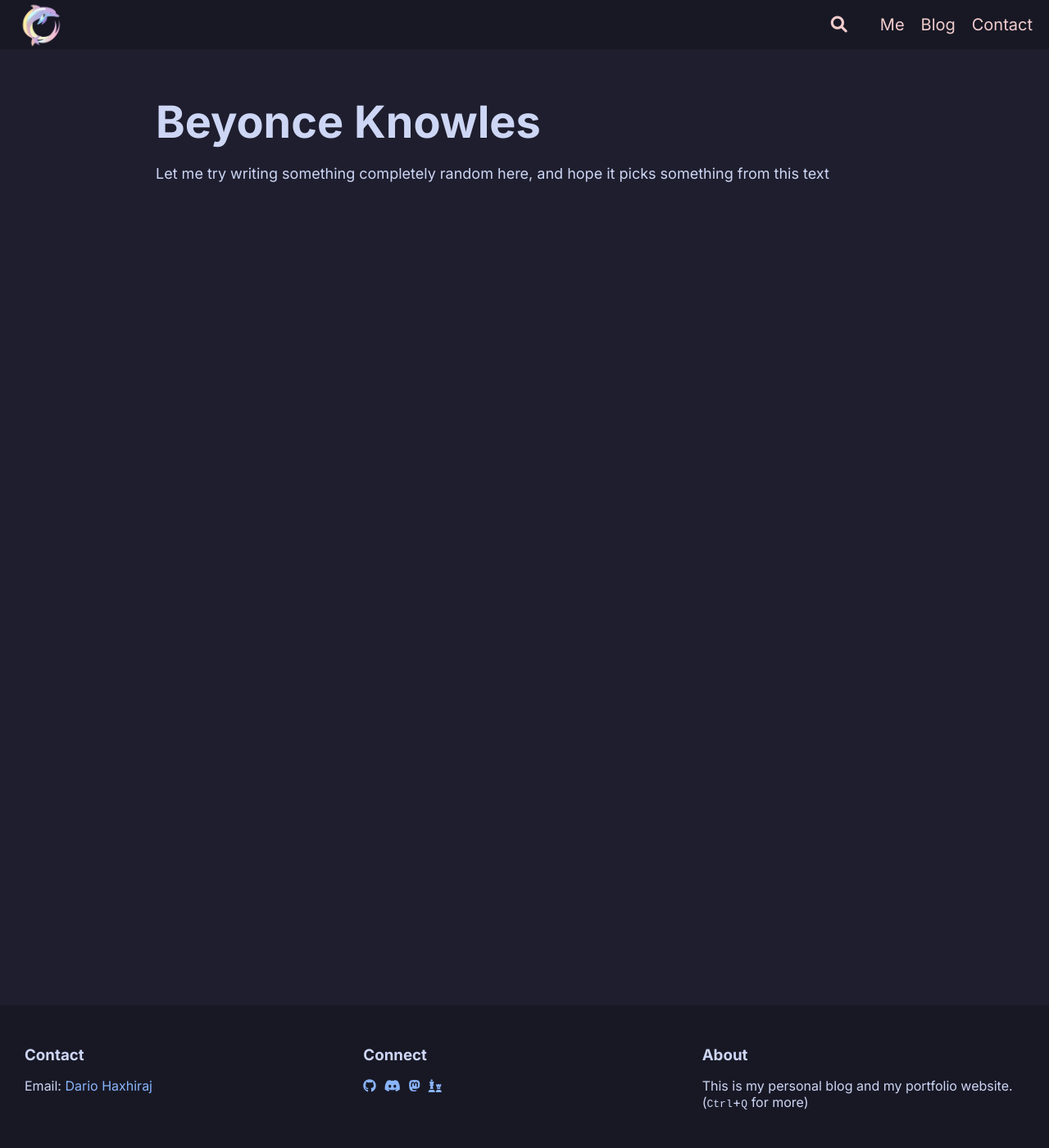
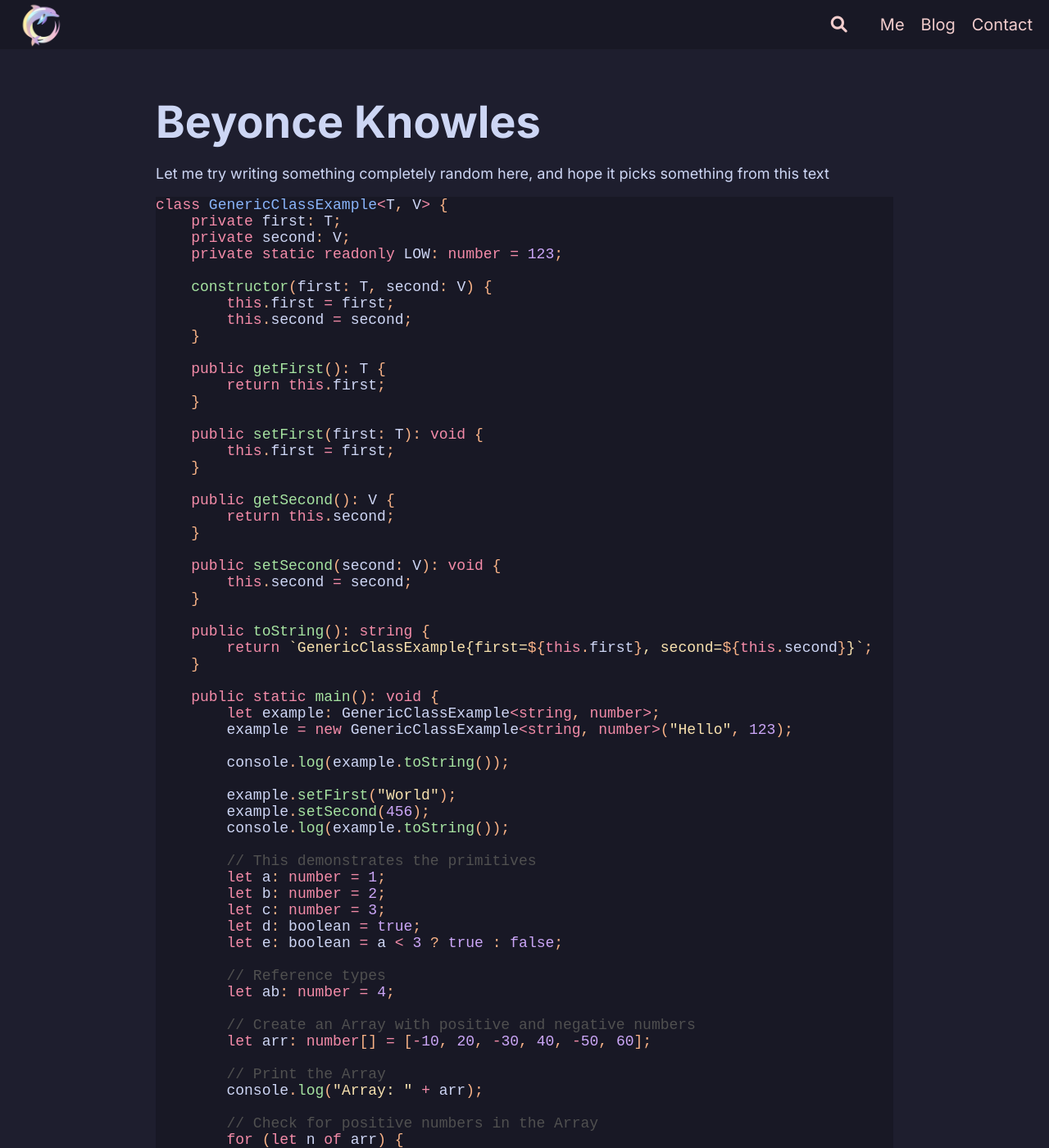
Before and after one commit to low-perry/dario_blog, a Jekyll site: the page built from _posts/2024-03-08-check-title-author.markdown, in a window 1280 px wide and 1400 px high. Shown: the whole window at 82% size. Built offline with Jekyll 4.4.1, drawn with Linux system fonts in a browser that asks for light colours; comment, search, counter and statistics services are not loaded; some of the changed text lies outside the part shown.

Commit message:
Add scroll bars for when the screen is too small

````diff
--- a/_posts/2024-03-08-check-title-author.markdown
+++ b/_posts/2024-03-08-check-title-author.markdown
@@ -9,3 +9,75 @@
 ---
 
 Let me try writing something completely random here, and hope it picks something from this text
+
+```typescript
+class GenericClassExample<T, V> {
+    private first: T;
+    private second: V;
+    private static readonly LOW: number = 123;
+
+    constructor(first: T, second: V) {
+        this.first = first;
+        this.second = second;
+    }
+
+    public getFirst(): T {
+        return this.first;
+    }
+
+    public setFirst(first: T): void {
+        this.first = first;
+    }
+
+    public getSecond(): V {
+        return this.second;
+    }
+
+    public setSecond(second: V): void {
+        this.second = second;
+    }
+
+    public toString(): string {
+        return `GenericClassExample{first=${this.first}, second=${this.second}}`;
+    }
+
+    public static main(): void {
+        let example: GenericClassExample<string, number>;
+        example = new GenericClassExample<string, number>("Hello", 123);
+
+        console.log(example.toString());
+
+        example.setFirst("World");
+        example.setSecond(456);
+        console.log(example.toString());
+
+        // This demonstrates the primitives
+        let a: number = 1;
+        let b: number = 2;
+        let c: number = 3;
+        let d: boolean = true;
+        let e: boolean = a < 3 ? true : false;
+
+        // Reference types
+        let ab: number = 4;
+
+        // Create an Array with positive and negative numbers
+        let arr: number[] = [-10, 20, -30, 40, -50, 60];
+
+        // Print the Array
+        console.log("Array: " + arr);
+
+        // Check for positive numbers in the Array
+        for (let n of arr) {
+            if (n > 0) {
+                console.log(n + " is positive.");
+            } else {
+                console.log(n + " is negative.");
+            }
+        }
+    }
+}
+
+// Run the main method
+GenericClassExample.main();
+```
--- a/assets/css/main.css
+++ b/assets/css/main.css
@@ -334,3 +334,31 @@
     width: 20px;
     left: 50%;
 }
+
+pre {
+    overflow-x: scroll;
+    /* Style the scrollbar for WebKit browsers (Chrome, Safari) */
+    -webkit-overflow-scrolling: touch; /* Optional: smooth scrolling on iOS */
+}
+
+pre::-webkit-scrollbar {
+    width: 12px; /* Width of the scrollbar */
+    height: 12px; /* Height of the scrollbar */
+}
+
+pre::-webkit-scrollbar-thumb {
+    background-color: #89b4fa; /* Color of the scrollbar thumb */
+    border-radius: 6px; /* Roundness of the scrollbar thumb */
+    border: 3px solid #1e1e2e; /* Padding around the scrollbar thumb */
+}
+
+pre::-webkit-scrollbar-track {
+    background-color: #181825; /* Color of the scrollbar track */
+    border-radius: 6px; /* Roundness of the scrollbar track */
+}
+
+/* Style the scrollbar for Firefox */
+pre {
+    scrollbar-width: thin; /* Width of the scrollbar */
+    scrollbar-color: #89b4fa #181825; /* Color of the scrollbar thumb and track */
+}
````
Also changed, not shown: _posts/2025-03-08-another-test.markdown (+46 -0 lines).
